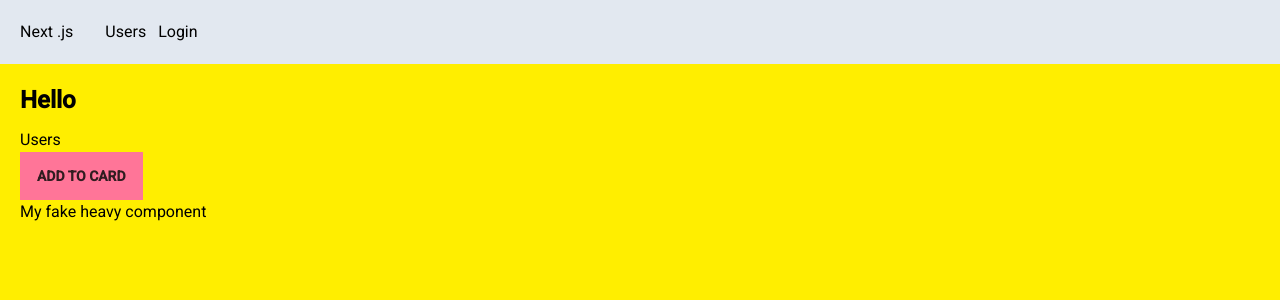
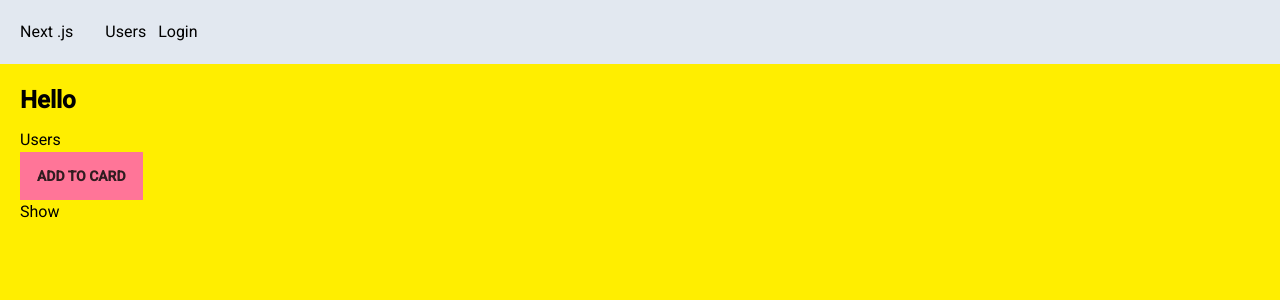
Before and after one commit to RobinB87/nextjs-tailwind-app, a Next.js app in the folder next-app/: page / in a window 1280 px wide. Shown: the top 300 px of the page. Built offline with nearby package versions, Linux system fonts and the light colour scheme; no server answers.

Commit message:
show lazy loading

```diff
--- /dev/null
+++ b/next-app/app/components/HeavyComponentLazyLoadingShowCase.tsx
@@ -0,0 +1,22 @@
+"use client";
+import { useState } from "react";
+import dynamic from "next/dynamic";
+
+// example of lazy loading, with additional options.
+// Only use for large, heavy components
+const HeavyComponent = dynamic(() => import("./HeavyComponent"), {
+  ssr: false, // disable pre rendering on server
+  loading: () => <p>Loading...</p>,
+});
+
+const HeavyComponentLazyLoadingShowCase = () => {
+  const [show, setShow] = useState(false);
+  return (
+    <>
+      <button onClick={() => setShow(!show)}>Show</button>
+      {show && <HeavyComponent />}
+    </>
+  );
+};
+
+export default HeavyComponentLazyLoadingShowCase;
--- a/next-app/app/page.tsx
+++ b/next-app/app/page.tsx
@@ -5,7 +5,7 @@ import Image from "next/image";
 
 import { authOptions } from "./api/auth/[...nextauth]/route";
 import ProductCard from "./components/ProductCard/ProductCard";
-import HeavyComponent from "./components/HeavyComponent";
+import HeavyComponentLazyLoadingShowCase from "./components/HeavyComponentLazyLoadingShowCase";
 
 import bla from "@/public/images/bla.png";
 
@@ -19,6 +19,7 @@ export default async function Home() {
   return (
     // h-screen is 100% height of the viewport
     <main className="relative h-screen">
+      <h1>Hello {session && <span>{session.user?.name}</span>}</h1>
       {/* <Image
         src="https://bit.ly/react-cover"
         alt="bla"
@@ -27,12 +28,10 @@ export default async function Home() {
         sizes="(max-width: 480px) 100vw, (max-width: 768px) 50vw, 33vw"
         priority
       /> */}
-      <h1>Hello {session && <span>{session.user?.name}</span>}</h1>
       {/* Next.js provides the Link component to enable client-side navigation. This means as the user navigates between pages, the new content is loaded quickly and smoothly without the entire page being reloaded.  */}
       <Link href="/users/">Users</Link>
       <ProductCard />
-
-      <HeavyComponent />
+      <HeavyComponentLazyLoadingShowCase />
 
       {/* under the hood, next/image automatically compresses and resizes images based on device size, always prefer this one in nextjs over the default image element */}
       {/* image in public folder is of type webp, which is modern and far smaller than .jpg etc */}
```
